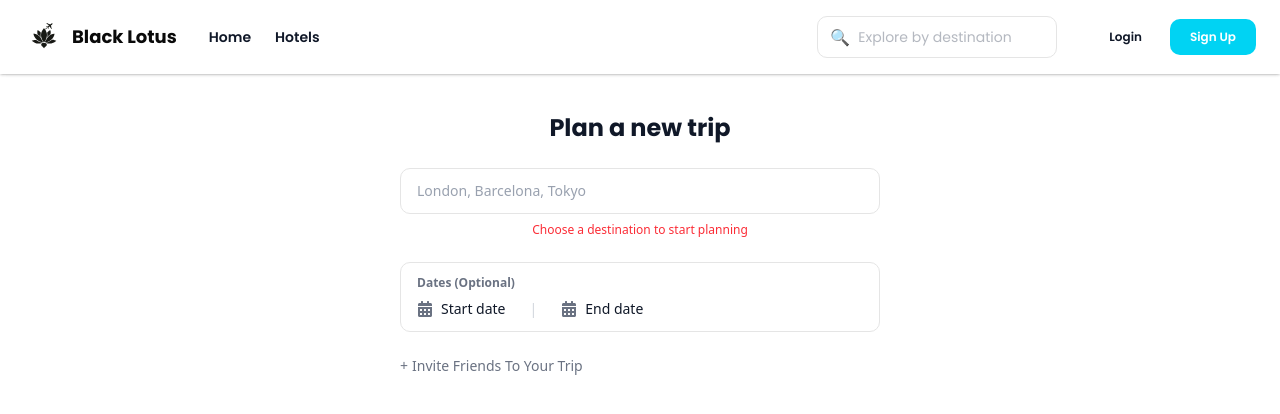
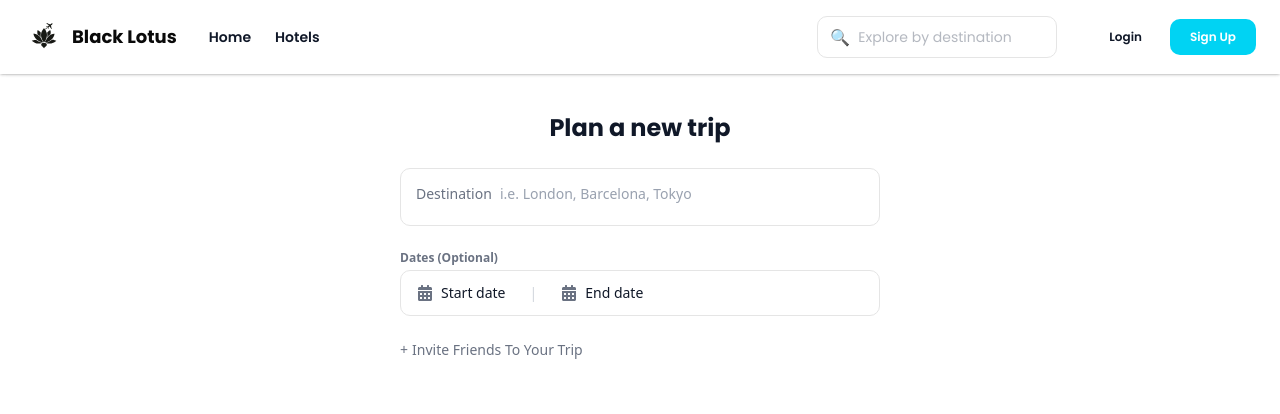
Before and after one commit to camachoo1/Black-Lotus, a Next.js app in the folder client/: page /plan in a window 1280 px wide. Shown: the top 414 px of the page. Built offline with nearby package versions, Linux system fonts and the light colour scheme.

Commit message:
Finish updating trip planning page for now - need autocomplete later

```diff
--- a/client/src/app/plan/page.tsx
+++ b/client/src/app/plan/page.tsx
@@ -1,9 +1,9 @@
 'use client';
 
 import { useState } from 'react';
-
 import { FaCalendarAlt } from 'react-icons/fa';
 import { format } from 'date-fns';
+
 import { Button } from '@/components/ui/button';
 import {
   Popover,
@@ -12,46 +12,76 @@ import {
 } from '@/components/ui/popover';
 import { Calendar } from '@/components/ui/calendar';
 import { DateRange } from 'react-day-picker';
+import { cn } from '@/lib/utils';
 
 export default function TripForm() {
   const [range, setRange] = useState<DateRange | undefined>();
   const [destination, setDestination] = useState('');
+  const [isFocused, setIsFocused] = useState(false); // for floating label behavior
 
   return (
-    // MAIN WRAPPER
+    // Main wrapper for the form layout
     <div className='max-w-lg mx-auto mt-24 px-4 text-center space-y-6'>
       <h1 className='custom-text text-2xl font-bold text-gray-900'>
         Plan a new trip
       </h1>
 
-      {/* DESTINATION PICKER */}
+      {/* Destination Input with Floating Label + Animated Placeholder */}
+      <div className='relative w-full'>
         <input
+          id='destination'
           type='text'
-        placeholder='London, Barcelona, Tokyo'
           value={destination}
+          onFocus={() => setIsFocused(true)}
+          onBlur={() => setIsFocused(false)}
           onChange={(e) => setDestination(e.target.value)}
-        className='w-full border rounded-lg px-4 py-3 text-sm placeholder-gray-400 font-medium'
+          placeholder=' ' // required for peer-placeholder-shown to work
+          className='peer w-full border rounded-lg px-4 py-3 pt-6 text-sm text-gray-900 placeholder-transparent font-medium'
         />
+
+        {/* Floating label: animates to top left on focus or input */}
+        <label
+          htmlFor='destination'
+          className={cn(
+            'absolute left-4 text-sm font-medium text-gray-500 transition-all duration-200 pointer-events-none',
+            isFocused || destination
+              ? '-top-2 text-[0.7rem] bg-white px-1 left-3'
+              : 'top-4'
+          )}
+        >
+          Destination
+        </label>
+
+        {/* Inline placeholder: visible initially, animates/fades out on focus or input */}
         {!destination && (
-        <p className='text-xs text-red-500 -mt-4'>
-          Choose a destination to start planning
-        </p>
+          <span
+            className={cn(
+              'absolute left-[100px] top-4 text-sm text-gray-400 transition-all duration-200 pointer-events-none',
+              isFocused
+                ? 'opacity-0 -translate-x-2'
+                : 'opacity-100 translate-x-0'
             )}
+          >
+            i.e. London, Barcelona, Tokyo
+          </span>
+        )}
+      </div>
 
-      {/* DATE PICKER */}
-      <div className='flex gap-2 justify-between border rounded-lg px-4 py-3 text-left cursor-pointer'>
-        <div className='flex flex-col gap-1 text-sm text-gray-700'>
+      {/* Date Picker using shadcn/ui Popover + Calendar */}
+      <div className='w-full text-left'>
         <label className='text-xs font-semibold text-gray-500 mb-1 block'>
           Dates (Optional)
         </label>
+
         <Popover>
+          {/* The clickable field that opens the calendar */}
           <PopoverTrigger asChild>
             <Button
               variant='ghost'
-                className='px-0 py-0 h-auto text-left text-gray-600 hover:bg-transparent hover:cursor-pointer'
+              className='w-full h-auto px-4 py-3 justify-start border rounded-lg hover:bg-transparent text-left text-gray-600'
             >
-                <div className='flex items-center gap-6'>
-                  {/* Start Date */}
+              <div className='flex items-center gap-6 w-full'>
+                {/* Start date display */}
                 <div className='flex items-center gap-2'>
                   <FaCalendarAlt className='text-gray-500' />
                   <span className='font-medium text-gray-900'>
@@ -64,7 +94,7 @@ export default function TripForm() {
                 {/* Separator */}
                 <div className='text-gray-300'>|</div>
 
-                  {/* End Date */}
+                {/* End date display */}
                 <div className='flex items-center gap-2'>
                   <FaCalendarAlt className='text-gray-500' />
                   <span className='font-medium text-gray-900'>
@@ -76,9 +106,11 @@ export default function TripForm() {
               </div>
             </Button>
           </PopoverTrigger>
+
+          {/* Calendar popover content */}
           <PopoverContent
-              className='w-auto p-0'
-              align='center'
+            className='w-full p-0'
+            align='start'
             sideOffset={8}
           >
             <Calendar
@@ -87,8 +119,10 @@ export default function TripForm() {
               selected={range}
               onSelect={setRange}
               numberOfMonths={2}
-                disabled={(date) => date <= new Date()}
+              disabled={(date) => date <= new Date()} // block past dates
             />
+
+            {/* Clear selection option */}
             <div className='p-2 text-right'>
               <button
                 className='text-xs text-gray-500 hover:text-red-500 hover:underline'
@@ -100,9 +134,8 @@ export default function TripForm() {
           </PopoverContent>
         </Popover>
       </div>
-      </div>
 
-      {/* EXTRA OPTIONS */}
+      {/* Invite option (additional CTA) */}
       <div className='flex justify-between text-sm text-gray-500'>
         <button className='flex items-center gap-1 hover:underline'>
           <span>+</span>Invite Friends To Your Trip
```
Lines whose indentation alone changed are shown as unchanged.
